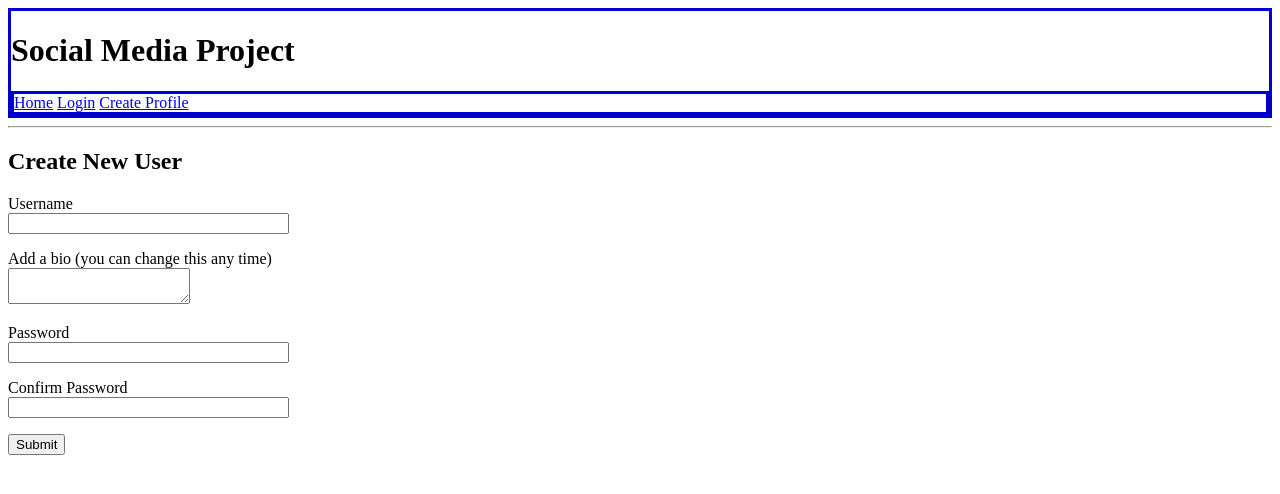
After one commit to carstumps/ChatrooMeme, a Flask app: page /new_profile in a window 1280 px wide. The commit adds this page. Shown: the top 494 px of the page. Run offline with Flask 2, Linux system fonts and the light colour scheme.

Commit message:
added project files

```diff
--- /dev/null
+++ b/SMSite.py
@@ -0,0 +1 @@
+from app import app
--- a/app/__init__.py
+++ b/app/__init__.py
@@ -1,5 +1,7 @@
 from flask import Flask
+from config import Config
 
 app = Flask(__name__)
+app.config.from_object(Config)
 
 from app import routes
--- /dev/null
+++ b/app/forms.py
@@ -0,0 +1,37 @@
+from flask_wtf import FlaskForm
+from wtforms import StringField, PasswordField, BooleanField, SubmitField, TextAreaField, FileField, FieldList
+from wtforms.validators import DataRequired, InputRequired, EqualTo
+
+
+class LoginForm(FlaskForm):
+    username = StringField('Username', validators=[DataRequired()])
+    password = PasswordField('Password', validators=[DataRequired()])
+    remember_me = BooleanField('Remember Me')
+    submit = SubmitField('Sign In')
+
+
+class CreatePostForm(FlaskForm):
+    topic = FieldList('Choose a topic')
+    title = StringField('Title', validators=[DataRequired()])
+    text = TextAreaField('Post', validators=[DataRequired()])
+    image = FileField('Add an image')
+    submit = SubmitField('Submit')
+
+
+class ChangePasswordForm(FlaskForm):
+    password = PasswordField('New Password', [InputRequired(), EqualTo('confirm', message='Passwords must match')])
+    confirm = PasswordField('Repeat Password')
+    submit = SubmitField('Change')
+
+
+class EditBioForm(FlaskForm):
+    bio = TextAreaField("Edit Bio")
+    submit = SubmitField('Submit')
+
+
+class NewProfileForm(FlaskForm):
+    username = StringField('Username', validators=[DataRequired()])
+    bio = TextAreaField("Add a bio (you can change this any time)")
+    password = PasswordField('Password', [InputRequired(), EqualTo('confirm', message='Passwords must match')])
+    confirm = PasswordField('Confirm Password')
+    submit = SubmitField('Submit')
--- a/app/routes.py
+++ b/app/routes.py
@@ -1,19 +1,151 @@
-from flask import render_template
+from flask import render_template, flash, redirect, url_for
 from app import app
+from app.forms import LoginForm, ChangePasswordForm, NewProfileForm, CreatePostForm, EditBioForm
+
+users = [
+    {
+        'username': 'Joe Exotic',
+        'password': 'orangejuice',
+        'bio': 'It is really damp in here!'
+    },
+    {
+        'username': 'Justin Dabberson',
+        'password': 'leftiesRule',
+        'bio': 'I love the beach!'
+    }
+]
+
+posts = [
+    {
+        'username': 'Justin Dabberson',
+        'topic': 'Food',
+        'title': 'I love Chicken',
+        'text': 'I love chicken, it is oh so yummy in my tummy.',
+        'image': '',
+        'comments': [
+            {
+                'username': 'Joe Exotic',
+                'text': 'Baby...'
+            },
+            {
+                'username': 'Joe Exotic',
+                'text': 'I eat tigers for breakfast!'
+            }
+        ]
+    },
+    {
+        'username': 'Joe Exotic',
+        'topic': 'Big Cats',
+        'title': 'I love big cats!',
+        'text': 'Big Cats are sooo great... I love them too much!',
+        'image': '',
+        'comments': [
+            {
+                'username': 'Justin Dabberson',
+                'text': 'Where did they all go?'
+            },
+            {
+                'username': 'Joe Exotic',
+                'text': 'To Jeff Lowe!! D:<'
+            }
+        ]
+    }
+]
+
+topics = ['Big Cats', 'Food']
+
+current_user = 'Joe Exotic'
 
 
-@app.route("/")
-@app.route("/index")
+@app.route('/')
+@app.route('/index')
 def index():
-    user = {'username': 'Jakob'}
-    posts = [
-        {
-            'author': {'username': 'John'},
-            'body': 'Beautiful day in Portland!'
-        },
-        {
-            'author': {'username': 'Susan'},
-            'body': 'The Avengers movie was so cool!'
-        }
-    ]
-    return render_template('index.html', title='Home', user=user, posts=posts)
+    return render_template('index.html',
+                           title='Topic',
+                           topics=topics)
+
+
+@app.route('/profile', methods=['GET', 'POST'])
+def profile():
+    form = CreatePostForm()
+    if form.validate_on_submit():
+        '''
+        posts.append({
+            'username': current_user,
+            'topic': form.topic.data,
+            'title': form.title.data,
+            'text': form.text.data,
+            'image': form.image.data,
+            'comments': []
+        })
+        '''
+        redirect(url_for('profile'))
+    return render_template('profile.html',
+                           title=current_user,
+                           current_user=current_user,
+                           form=form)
+
+
+@app.route('/new_profile', methods=['GET', 'POST'])
+def new_profile():
+    # complete
+    form = NewProfileForm()
+    if form.validate_on_submit():
+        '''
+        for user in users:
+            if form.username == user['username']:
+                return redirect(url_for('new_profile'))
+        users.append({
+            'username': form.username.data,
+            'password': form.password.data,
+            'bio': form.bio.data
+        })
+        '''
+        return redirect(url_for('profile'))
+    return render_template('new_profile.html',
+                           title='New Profile',
+                           form=form)
+
+
+@app.route('/change_password', methods=['GET', 'POST'])
+def change_password():
+    # complete
+    form = ChangePasswordForm()
+    if form.validate_on_submit():
+        '''
+        for user in users:
+            if user['username'] == current_user:
+                user['password'] = form.password.data
+                '''
+        return redirect(url_for('profile'))
+    return render_template('change_password.html',
+                           title='Change Password',
+                           form=form)
+
+
+@app.route('/edit_bio', methods=['GET', 'POST'])
+def edit_bio():
+    # complete
+    form = EditBioForm()
+    if form.validate_on_submit():
+        '''
+        for user in users:
+            if user['username'] == current_user:
+                user['password'] = form.bio.data
+        '''
+        return redirect(url_for('profile'))
+    return render_template('change_password.html',
+                           title='Change Password',
+                           form=form)
+
+
+@app.route('/login', methods=['GET', 'POST'])
+def login():
+    # complete
+    form = LoginForm()
+    if form.validate_on_submit():
+        flash('Login requested for user {}, remember_me = {}'.format(form.username.data, form.remember_me.data))
+        return redirect(url_for('profile'))
+    return render_template('login.html',
+                           title='Sign In',
+                           form=form)
--- /dev/null
+++ b/app/static/main.css
@@ -0,0 +1,7 @@
+div {
+    border: 3px solid #0000cc;
+}
+
+body {
+    background-color: #ffffff;
+}
--- a/app/templates/base.html
+++ b/app/templates/base.html
@@ -1,14 +1,33 @@
-<html>
+<!DOCTYPE html>
+<html lang="en">
 <head>
+    <meta charset="UTF-8">
     {% if title %}
-      <title>{{ title }} - Microblog</title>
+    <title>{{ title }} - Site</title>
     {% else %}
-      <title>Welcome to Microblog</title>
+    <title>Welcome to Site</title>
     {% endif %}
+    <link rel="stylesheet" href="{{ url_for('static', filename='main.css')}}">
 </head>
 <body>
-        <div>Microblog: <a href="/index">Home</a></div>
+    <div id="top">
+        <h1>Social Media Project</h1>
+        <div>
+            <a href="{{ url_for('index') }}">Home</a>
+            <a href="{{ url_for('login') }}">Login</a>
+            <a href="{{ url_for('new_profile') }}">Create Profile</a>
+        </div>
+    </div>
     <hr>
+    {% with messages = get_flashed_messages() %}
+    {% if messages %}
+    <ul>
+        {% for message in messages %}
+        <li>{{ message }}</li>
+        {% endfor %}
+    </ul>
+    {% endif %}
+    {% endwith %}
     {% block content %}{% endblock %}
 </body>
 </html>
--- /dev/null
+++ b/app/templates/new_profile.html
@@ -0,0 +1,29 @@
+{% extends "base.html" %}
+{% block content %}
+
+<h2>Create New User</h2>
+<form action="" method="post" novalidate>
+    {{ form.hidden_tag() }}
+    <p>
+        {{ form.username.label }}<br>
+        {{ form.username(size=32) }}
+        {% for error in form.username.errors %}
+        <span style="color: red;">[{{ error }}]</span>
+        {% endfor %}
+    </p>
+    <p>
+        {{ form.bio.label }}<br>
+        {{ form.bio(size=250) }}
+    </p>
+    <p>
+        {{ form.password.label }}<br>
+        {{ form.password(size=32) }}
+    </p>
+    <p>
+        {{ form.confirm.label }}<br>
+        {{ form.confirm(size=32) }}
+    </p>
+    <p>{{ form.submit() }}</p>
+</form>
+
+{% endblock %}
--- /dev/null
+++ b/config.py
@@ -0,0 +1,5 @@
+import os
+
+
+class Config(object):
+    SECRET_KEY = os.environ.get('SECRET_KEY') or 'you-will-never-guess'
--- a/microblog.py
+++ /dev/null
@@ -1 +0,0 @@
-from app import app
```
Also changed, not shown: CONTRIBUTING.md (deleted, +0 -29 lines), app/templates/change_password.html (added, +24 -0 lines), app/templates/edit_bio.html (added, +17 -0 lines), app/templates/index.html (+10 -4 lines), app/templates/login.html (added, +24 -0 lines), app/templates/profile.html (added, +42 -0 lines), README.md (deleted), 1 other file. Lines whose indentation alone changed are shown as unchanged.
